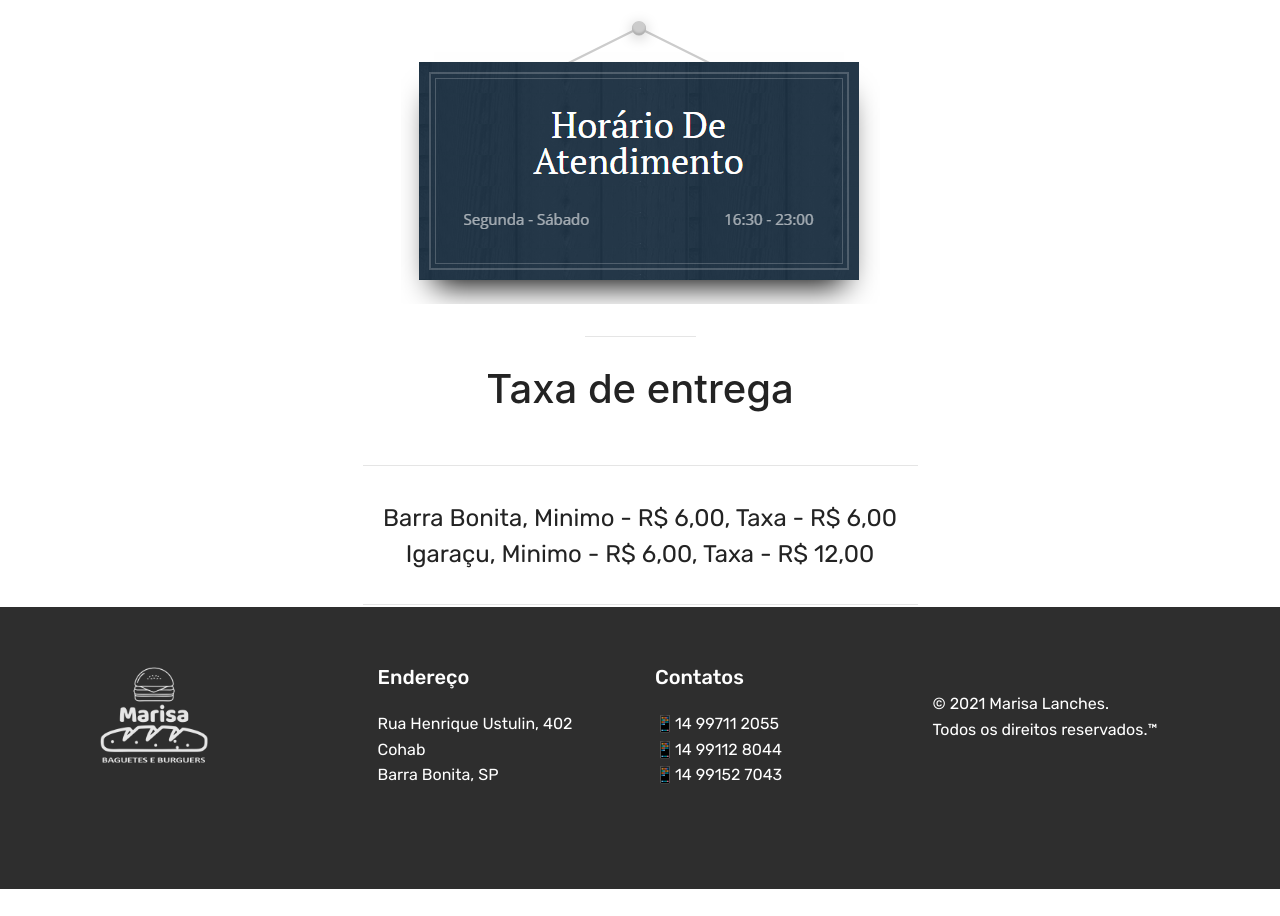
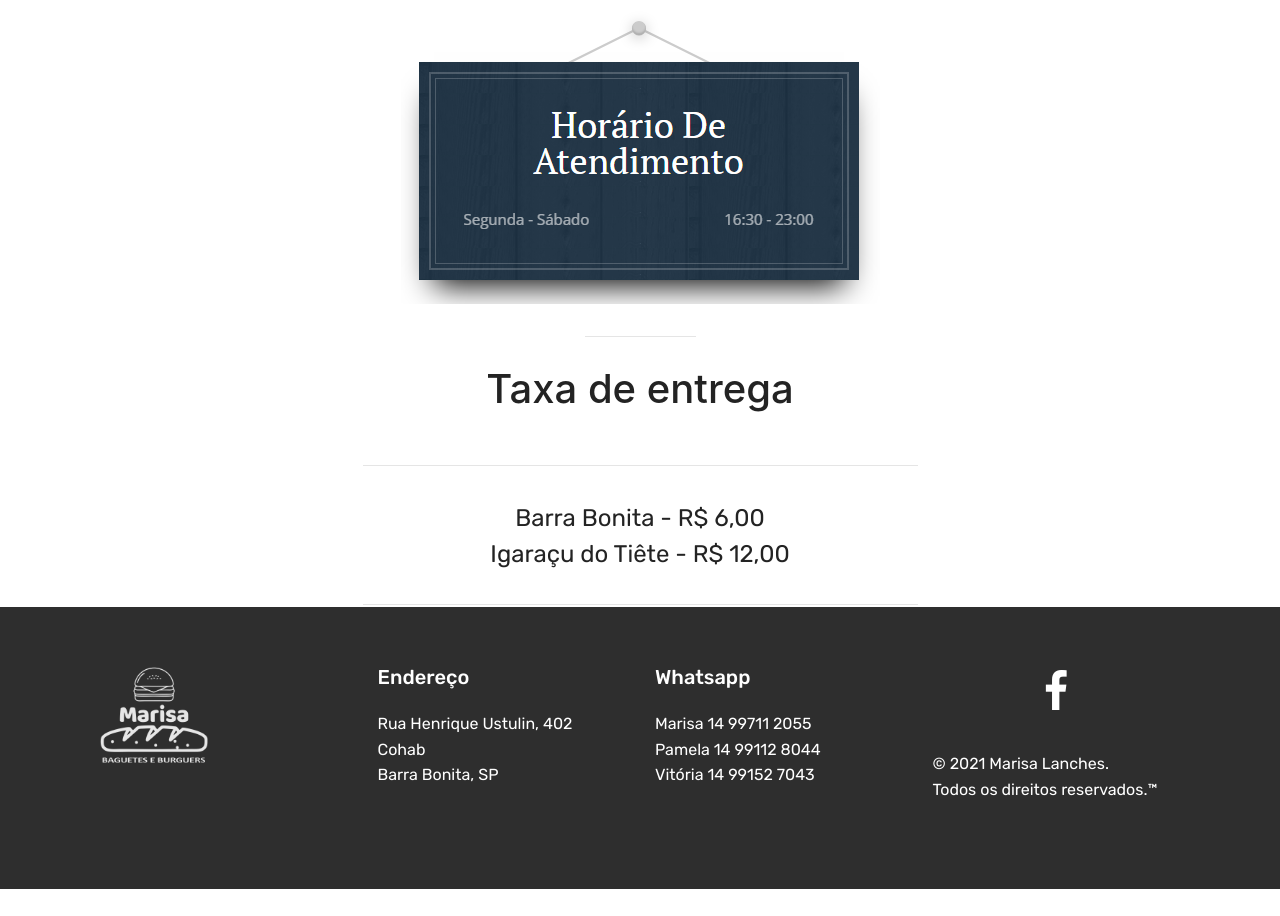
Before and after one commit to fabiomarinellid/marisalanches, a plain HTML site: page index.html in a window 1280 px wide. Shown: the part 1244-2160 px from the top of the page. Drawn offline with Linux system fonts and the light colour scheme; a script that the page names is missing.

Commit message:
alteração telefones e icone do face

```diff
--- a/index.html
+++ b/index.html
@@ -12,7 +12,7 @@
   <meta property="og:type" content="website" />
   <meta property="og:title" content="Marisa Lanches" />
   <meta property="og:description" content="O melhor lanche de Barra Bonita e Igaraçu do Tiête" />
-  <meta property="og:image" content="assets/images/capa.jpg" />
+  <meta property="og:image" content="assets/images/logo-marisa-lanches.png" />
 
   <title>Marisa Lanches</title>
   <link rel="stylesheet" href="assets/web/assets/mobirise-icons/mobirise-icons.css">
@@ -135,8 +135,8 @@ Delicie-se com nossos lanches. Pegue um drinque, mas acima de tudo, RELAXE! Agra
             </div>
             <hr class="line" style="width: 50%;">
             <div class="section-text align-center mbr-fonts-style display-5">
-				Barra Bonita, Minimo - R$ 6,00, Taxa - R$ 6,00<br>
-				Igaraçu, Minimo - R$ 6,00, Taxa - R$ 12,00
+				Barra Bonita - R$ 6,00<br>
+				Igaraçu do Tiête - R$ 12,00
 			</div>
             <hr class="line" style="width: 50%;">
         </div>
@@ -162,11 +162,21 @@ Delicie-se com nossos lanches. Pegue um drinque, mas acima de tudo, RELAXE! Agra
             </div>
             <div class="col-12 col-md-3 mbr-fonts-style display-7">
                 <h5 class="pb-3">
-                    Contatos</h5>
-                <p class="mbr-text">📱14 99711 2055<br>📱14 99112 8044<br>📱14 99152 7043<br><br></p>
+                    Whatsapp</h5>
+                <p class="mbr-text">Marisa 14 99711 2055<br>Pamela 14 99112 8044<br>Vitória 14 99152 7043<br><br></p>
             </div>
             <div class="col-12 col-md-3 mbr-fonts-style display-7">
-                <h5 class="pb-3"></h5>
+				 <div class="social-list align-center">
+					<div class="soc-item">
+						<a href="https://www.facebook.com/marisabagueteseburguers" target="_blank">
+							<span class="mbr-iconfont mbr-iconfont-social socicon-facebook socicon" style="font-size: 40px; color:white;"></span>
+						</a>
+						<!--<a href="https://www.facebook.com/sharer/sharer.php?u=https%3A%2F%2Ffadsolucoes.com%2F&amp;src=sdkpreparse" ,="" target="_blank">
+							<span class="px-2 mbr-iconfont mbr-iconfont-social socicon-sharethis socicon" style="font-size: 40px; color:white;"></span>
+						</a>-->
+					</div>
+				</div>
+				<h5 class="pb-3"></h5>
                 <p class="mbr-text">© 2021 Marisa Lanches.<br> Todos os direitos reservados.™</p>
             </div>
         </div>
```
